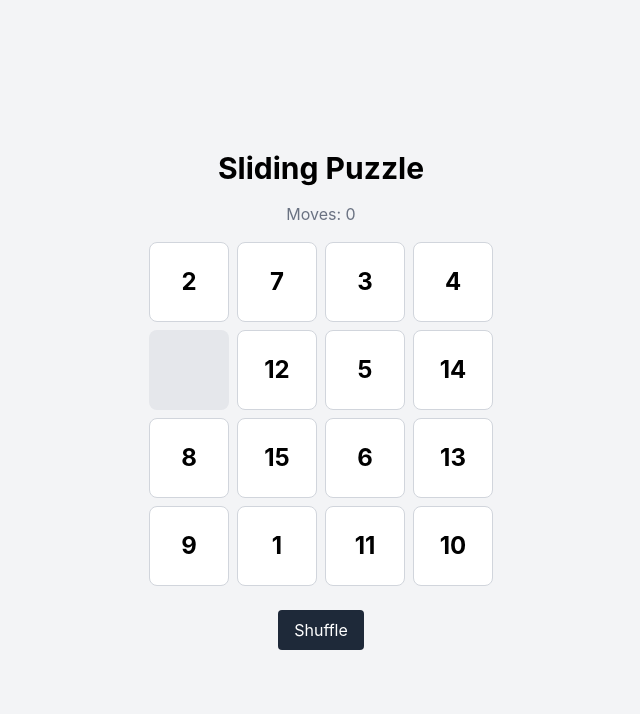
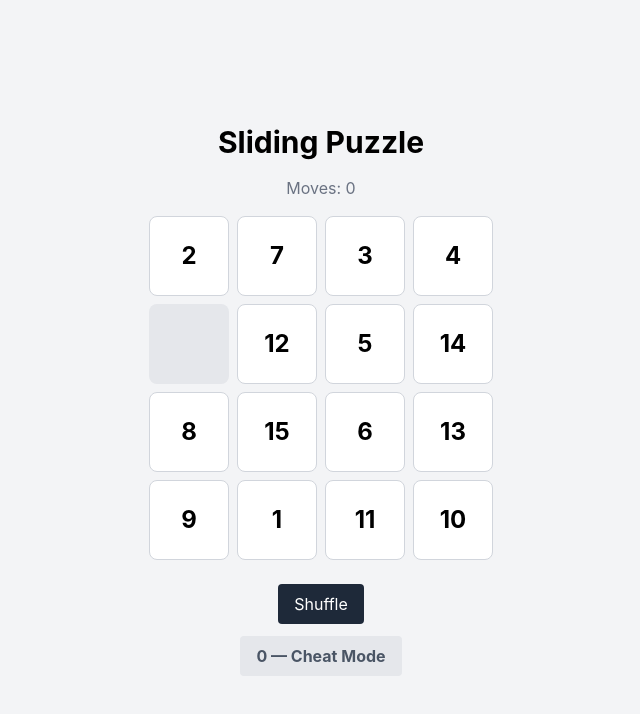
Before and after one commit to Koji1999/sliding-puzzle, a React (Vite) app: page / in a window 1280 px wide. Shown: the top 714 px of the page, without its empty margins (319-959 px from the left). Built offline with nearby package versions, Linux system fonts and the light colour scheme.

Commit message:
added cheat mode button

```diff
--- a/src/App.tsx
+++ b/src/App.tsx
@@ -37,6 +37,16 @@ function App() {
       >
         Shuffle
       </button>
+      <button
+        onClick={() => setIsCheatMode(prev => !prev)}
+        className={`mt-3 px-4 py-2 rounded font-bold transition-all duration-300
+          ${isCheatMode
+            ? "bg-yellow-400 text-yellow-900 shadow-lg shadow-yellow-300 animate-pulse"
+            : "bg-gray-200 text-gray-600"
+          }`}
+      >
+        {isCheatMode ? "⭐ Use That Magic!" : "0 — Cheat Mode"}
+      </button>
     </div>
   )
 }
```
